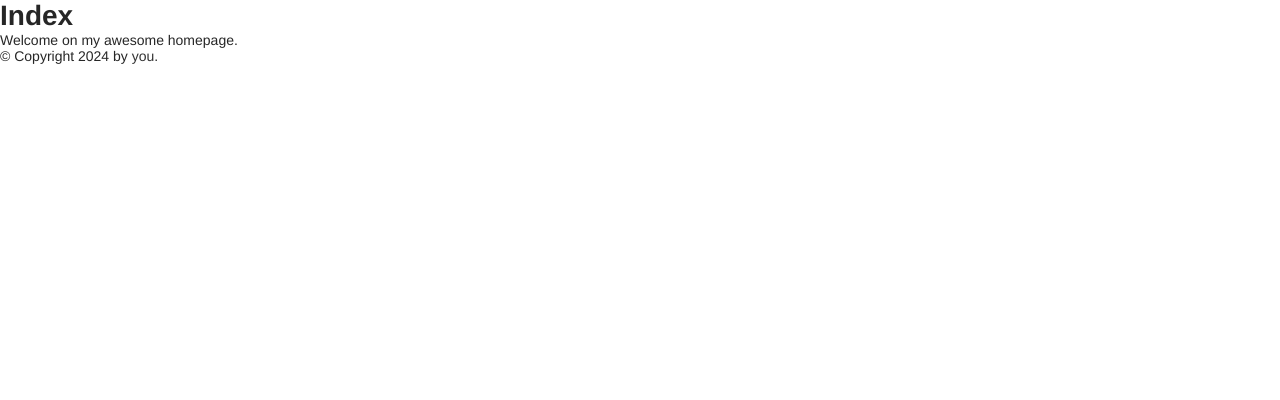
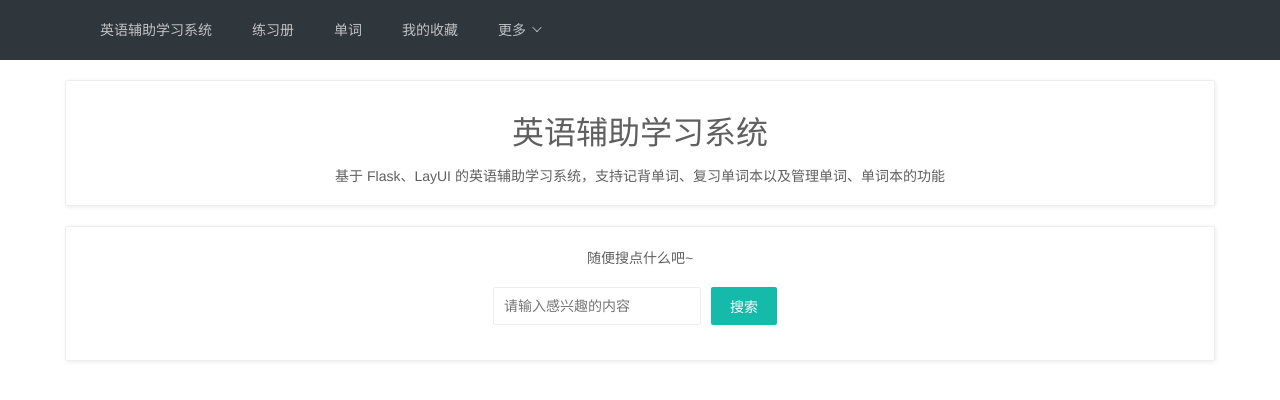
Before and after one commit to mjhxyz/english_learner, a Flask app: page / in a window 1280 px wide. Shown: the top 400 px of the page. Run offline with Flask 3, Linux system fonts and the light colour scheme.

Commit message:
增加首页

```diff
--- a/app/templates/base.j2
+++ b/app/templates/base.j2
@@ -1,9 +1,20 @@
 <!DOCTYPE html>
-<html lang="en">
+<html lang="zh">
 
 <head>
     <meta charset="utf-8">
     <meta name="viewport" content="width=device-width, initial-scale=1">
+    <style>
+        * {
+            box-sizing: border-box;
+        }
+
+        .layui-header {
+            background-color: #2f363c;
+        }
+    </style>
+    {% block style %}
+    {% endblock %}
     {% block head %}
         <title>
             {% block title %}{% endblock %} - 英语辅助学习
@@ -13,12 +24,23 @@
 </head>
 
 <body>
-<div id="content">{% block content %}{% endblock %}</div>
-<div id="footer">
-    {% block footer %}
-        &copy; Copyright 2024 by <a href="http://domain.invalid/">you</a>.
-    {% endblock %}
+<div class="layui-header header-themes" style="margin-bottom: 20px">
+    <ul class="layui-nav layui-container">
+        <li class="layui-nav-item"><a href="">英语辅助学习系统</a></li>
+        <li class="layui-nav-item"><a href="">练习册</a></li>
+        <li class="layui-nav-item"><a href="">单词</a></li>
+        <li class="layui-nav-item"><a href="">我的收藏</a></li>
+        <li class="layui-nav-item">
+            <a href="javascript:;">更多</a>
+            <dl class="layui-nav-child">
+                <dd><a href="">选项1</a></dd>
+                <dd><a href="">选项2</a></dd>
+                <dd><a href="">选项3</a></dd>
+            </dl>
+        </li>
+    </ul>
 </div>
+<div class="layui-container">{% block content %}{% endblock %}</div>
 <script src="/static/js/layui.min.js"></script>
 {% block script %}
 {% endblock %}
--- a/app/templates/index.j2
+++ b/app/templates/index.j2
@@ -1,10 +1,66 @@
 {% extends "base.j2" %}
-{% block title %}忽略了{% endblock %}
+{% block title %}首页{% endblock %}
+{% block style %}
+    <style>
+        .layui-col-xs12 {
+            margin-bottom: 20px;
+        }
+
+        .main-title {
+            line-height: 32px;
+            padding: 16px 0;
+            font-size: 32px;
+        }
+
+        .main-panel {
+            padding: 20px;
+            display: flex;
+            flex-direction: column;
+            justify-content: center;
+        }
+
+        .main-panel .main-title {
+            text-align: center;
+        }
+
+        .main-panel p {
+            text-align: center;
+        }
+
+        .search-panel {
+            padding: 20px;
+            display: flex;
+            flex-direction: column;
+            gap: 20px;
+            justify-content: center;
+            align-items: center;
+        }
+    </style>
+{% endblock %}
 {% block content %}
-    <h1>Index</h1>
-    <p class="important">
-        Welcome on my awesome homepage.
-    </p>
+    <div class="layui-col-xs12">
+        <div class="layui-panel main-panel">
+            <div class="main-title">
+                英语辅助学习系统
+            </div>
+            <p>
+                基于 Flask、LayUI 的英语辅助学习系统，支持记背单词、复习单词本以及管理单词、单词本的功能
+            </p>
+        </div>
+    </div>
+    <div class="layui-col-xs12">
+        <div class="layui-panel search-panel">
+            <div>随便搜点什么吧~</div>
+            <div class="layui-form-item">
+                <div class="layui-input-group">
+                    <input type="text" placeholder="请输入感兴趣的内容" class="layui-input">
+                    <div class="layui-input-suffix">
+                        <button class="layui-btn">搜索</button>
+                    </div>
+                </div>
+            </div>
+        </div>
+    </div>
 {% endblock %}
 {% block script %}
     <script>
@@ -14,6 +70,5 @@
             // Welcome
             layer.msg('Hello World', {icon: 6});
         });
-
     </script>
 {% endblock %}
```
